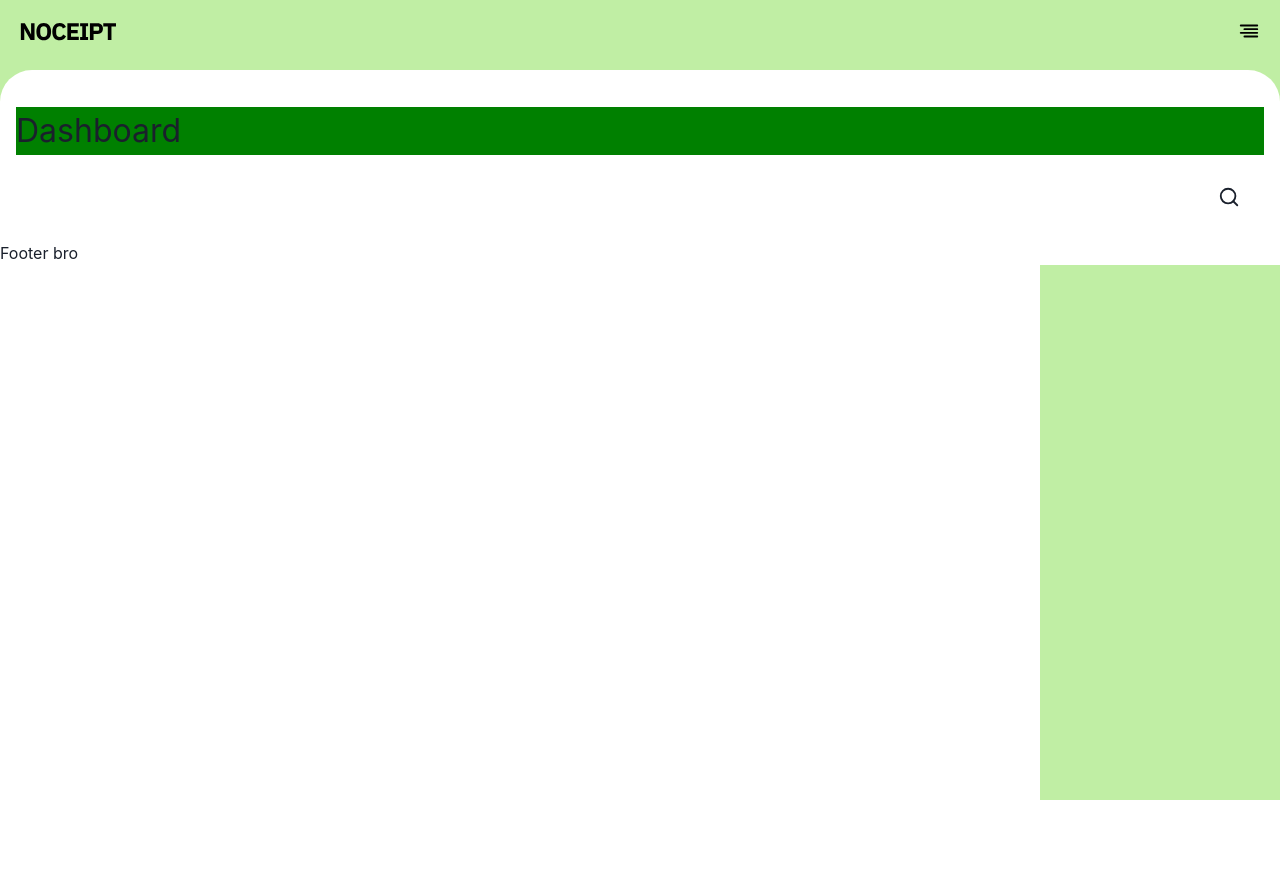
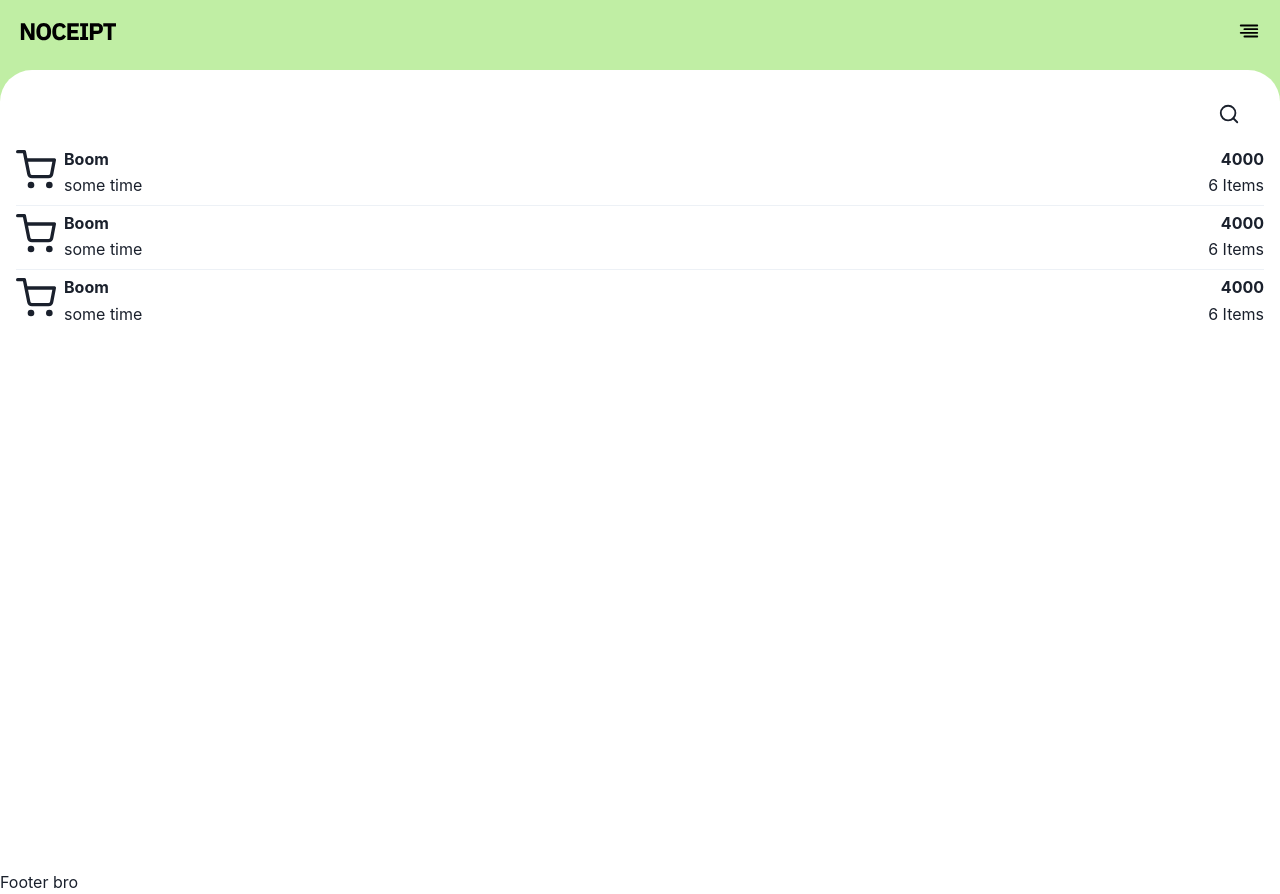
Before and after one commit to Noceipt/noceipt-app, a Next.js app: page /dashboard in a window 1280 px wide. Before the commit the page ends 800 px from the top, so only its background shows below. Built offline with nearby package versions, Linux system fonts and the light colour scheme.

Commit message:
Dashboard connected

```diff
--- a/components/CeiptList/CeiptList.tsx
+++ b/components/CeiptList/CeiptList.tsx
@@ -1,10 +1,7 @@
 import { Divider, Flex } from "@chakra-ui/react";
+import { useReceiptsContext } from "../../providers/ReceiptsProvider";
 import { ILineItem, IReceipt } from "../../types/ReceiptModel";
 import CeiptListItem from "../CeiptListItem";
-
-interface ICeiptListProps {
-  receiptList: IReceipt[];
-}
 
 const resolveTotalNumberOfItems = (items: ILineItem[] = []) =>
   items.reduce((acc, curr) => {
@@ -14,10 +11,11 @@ const resolveTotalNumberOfItems = (items: ILineItem[] = []) =>
     return acc;
   }, 0);
 
-const CeiptList = ({ receiptList }: ICeiptListProps) => {
+const CeiptList = () => {
+  const { filteredReceipts } = useReceiptsContext();
   return (
     <Flex direction="column">
-      {receiptList.map(({ company, orderedTime, items, total }, index) => {
+      {filteredReceipts && filteredReceipts.map(({ company, orderedTime, items, total }, index) => {
         return (
           <>
             {index > 0 && <Divider />}
--- a/components/CeiptListItem/CeiptListItem.tsx
+++ b/components/CeiptListItem/CeiptListItem.tsx
@@ -40,13 +40,13 @@ const CeiptListItem = ({
 
   return (
     <SlideFade offsetY="16px" in={open}>
-      <Flex w={{ md: "50vw", base: "100vw" }}>
+      <Flex flexGrow={1} marginY="8px">
         {companyLogo ? (
           <Image src={companyLogo} width={40} height={40} alt="icon" />
         ) : (
           <FiShoppingCart size={40} />
         )}
-        <Flex justifyContent="space-between" paddingLeft="4px" flexGrow="1">
+        <Flex justifyContent="space-between" paddingLeft="8px" flexGrow="1">
           <Flex direction="column" justifyContent="center">
             <Heading fontSize="listItem" as="h6" paddingBottom="4px">
               {companyName}
--- a/pages/dashboard/index.tsx
+++ b/pages/dashboard/index.tsx
@@ -1,22 +1,13 @@
 import Page from "../../templates/Page";
-import styles from "../../styles/Dashboard.module.scss";
 import Search from "../../components/Search";
 import CeiptList from "../../components/CeiptList";
 
 const Dashboard = () => {
 
-	const receipts = [];
-
-	const searchFilterCallback = (searchInput: string) => {
-		// todo: filter receipts by text search
-		// use provider for receipts
-	}
-
 	return (
 		<Page>
-			<h1 className={styles.Dashboard}>Dashboard</h1>
-			<Search callback={searchFilterCallback}/>
-			<CeiptList receiptList={receipts}/>
+			<Search/>
+			<CeiptList />
 		</Page>
 	);
 };
--- a/providers/ReceiptsProvider.tsx
+++ b/providers/ReceiptsProvider.tsx
@@ -15,9 +15,20 @@ const ReceiptContext = createContext<IReceiptContext>({
   filterReceiptsCallback: () => {},
 });
 
+const sampleReceipt: IReceipt = {
+  company: { companyName: "Boom" },
+  orderedTime: "some time",
+  items: [{ numberOfItems: 1 }, { numberOfItems: 2 }, { numberOfItems: 3 }],
+  total: 4000,
+};
+
 export const ReceiptProvider = (props: PropsWithChildren<IReceiptContext>) => {
   const [receipts, setReceipts] = useState<IReceipt[]>([]);
-	const [filteredReceipts, setFilteredReceipts] = useState<IReceipt[]>([]);
+  const [filteredReceipts, setFilteredReceipts] = useState<IReceipt[]>([
+    sampleReceipt,
+    sampleReceipt,
+    sampleReceipt,
+  ]);
 
   const searchItems = (obj: Object, text: string) => {
     const entries = Object.entries(obj);
@@ -36,14 +47,14 @@ export const ReceiptProvider = (props: PropsWithChildren<IReceiptContext>) => {
       const entries = Object.entries(receipt);
       entries.some((entry) => {
         if (
-					entry[0] === 'company' ||
-					entry[0] === 'paymentMethod' ||
-					entry[0] === 'items'
+          entry[0] === "company" ||
+          entry[0] === "paymentMethod" ||
+          entry[0] === "items"
         ) {
           return searchItems(entry[0], searchInput);
         }
 
-				const val = entry[1] as string
+        const val = entry[1] as string;
         return val.includes(searchInput);
       });
     });
@@ -52,7 +63,14 @@ export const ReceiptProvider = (props: PropsWithChildren<IReceiptContext>) => {
   };
 
   return (
-		<ReceiptContext.Provider value={{ receipts, filteredReceipts, setReceipts, filterReceiptsCallback }}>
+    <ReceiptContext.Provider
+      value={{
+        receipts,
+        filteredReceipts,
+        setReceipts,
+        filterReceiptsCallback,
+      }}
+    >
       {props.children}
     </ReceiptContext.Provider>
   );
--- a/templates/Page.tsx
+++ b/templates/Page.tsx
@@ -32,6 +32,7 @@ const Page = ({ children, title }: IPageProps) => {
 						bgColor={bgColor}
 						as="main"
 						justifyContent="flex-start"
+						minHeight="100vh"
 					>
 						{children}
 					</Box>
```
Also changed, not shown: components/CeiptList/CeiptList.module.scss (deleted), components/CeiptListItem/CeiptListItem.module.scss (deleted). Lines whose indentation alone changed are shown as unchanged.
